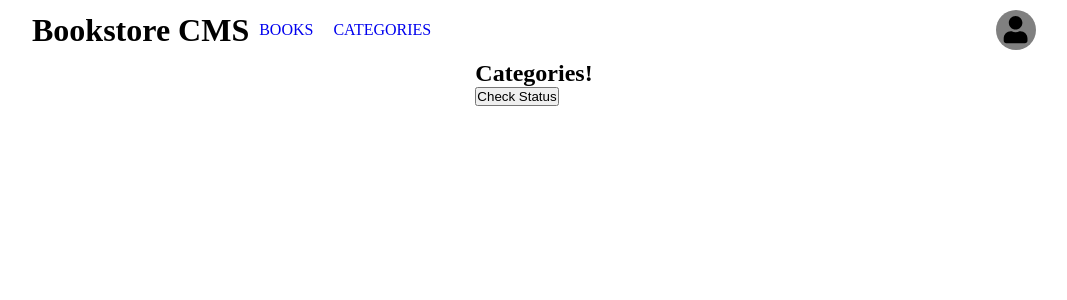
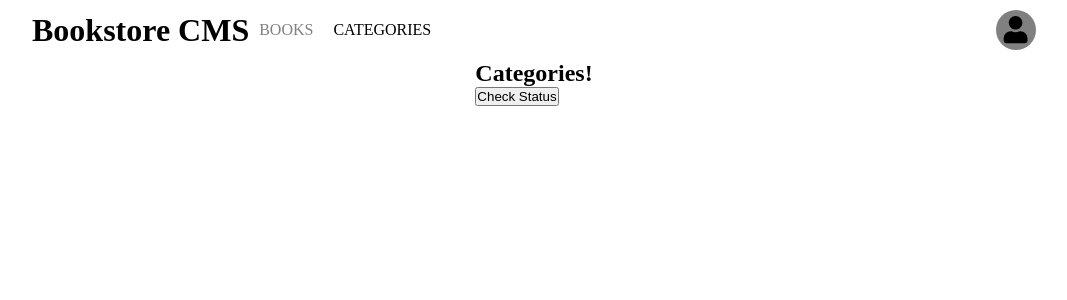
Before and after one commit to inspecta/Book-CMS, a React (Create React App) app: page /categories in a window 1280 px wide. Shown: the top 300 px of the page, without its empty margins (106-1173 px from the left). Built offline with nearby package versions, Linux system fonts and the light colour scheme; a web font is replaced by a local one.

Commit message:
Add more class names for css styling

```diff
--- a/src/Components/Categories.js
+++ b/src/Components/Categories.js
@@ -15,8 +15,8 @@
     <>
       <Header />
       <div className="book-categories">
-        <h2>Categories!</h2>
-        <h3>{selectedCategory.categories[0]}</h3>
+        <h2 className="white">Categories!</h2>
+        <h3 className="white">{selectedCategory.categories[0]}</h3>
         <button type="submit" className="catergory-btn" onClick={() => handleCheckStatus()}>Check Status</button>
       </div>
     </>
--- a/src/Components/Header.js
+++ b/src/Components/Header.js
@@ -2,16 +2,21 @@
 import { NavLink } from 'react-router-dom';
 import { FaUser } from 'react-icons/fa';
 
-const Header = () => (
-  <header className="header flex">
-    <div className="nav flex">
-      <h1>Bookstore CMS</h1>
+const Header = () => {
+  const activePage = ({ isActive }) => ({
+    color: isActive ? 'black' : 'grey',
+  });
+
+  return (
+    <header className="header flex white">
+      <div className="nav flex white">
+        <h1 className="color-1 white">Bookstore CMS</h1>
         <ul className="navlinks flex">
           <li>
-          <NavLink to="/">BOOKS</NavLink>
+            <NavLink to="/" end style={activePage}>BOOKS</NavLink>
           </li>
           <li>
-          <NavLink to="/categories">CATEGORIES</NavLink>
+            <NavLink to="/categories" style={activePage}>CATEGORIES</NavLink>
           </li>
         </ul>
       </div>
@@ -20,5 +25,6 @@
       </div>
     </header>
   );
+};
 
 export default Header;
```
Lines whose indentation alone changed are shown as unchanged.
